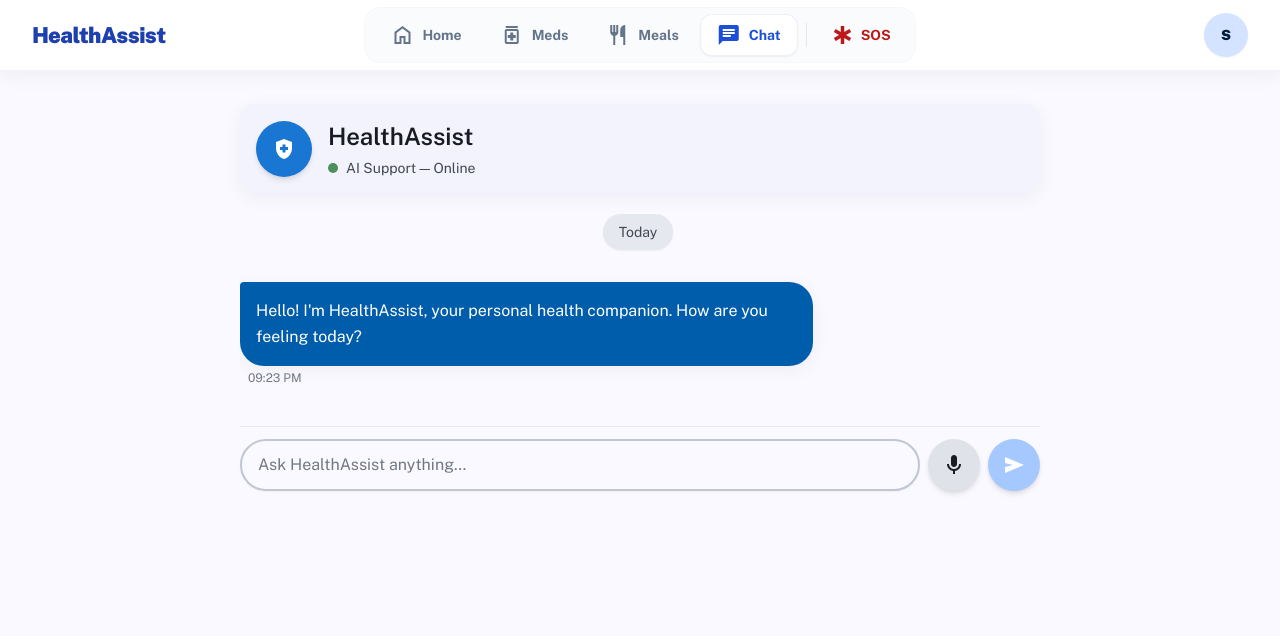
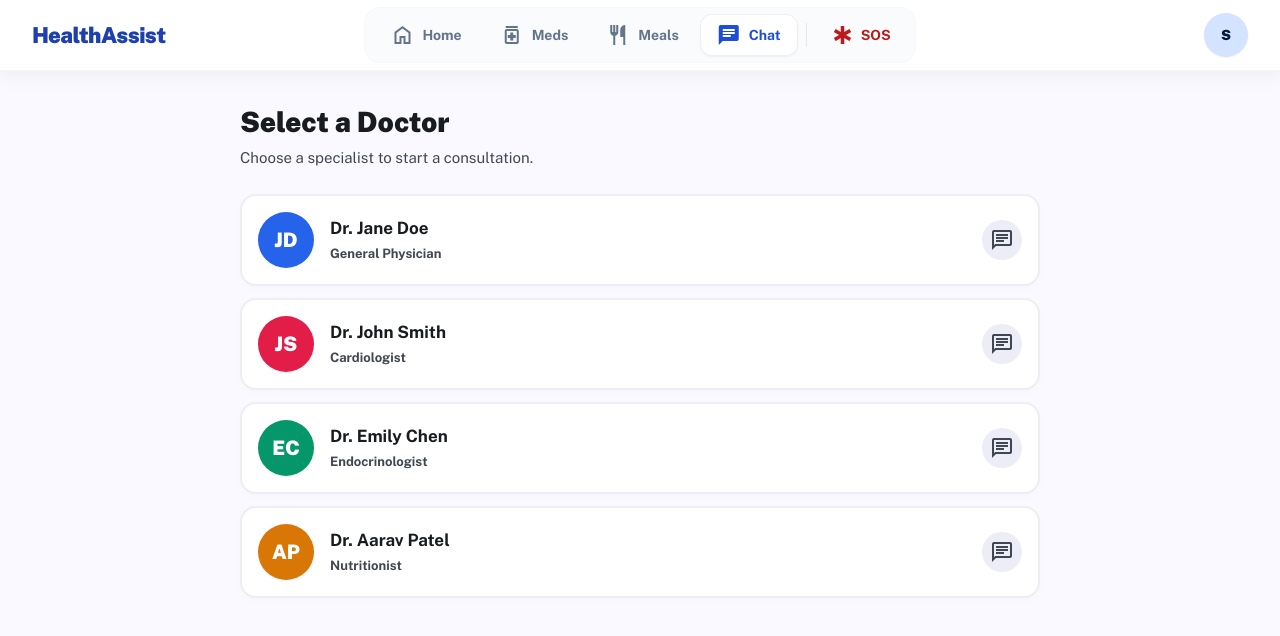
Before and after one commit to smit061205/Aarogya-sarwar, a React (Vite) app in the folder frontend/: page /chat in a window 1280 px wide. Shown: the top 636 px of the page. Built offline with nearby package versions, Linux system fonts and the light colour scheme.

Commit message:
feat(chat): implement doctor selection flow and update chat context

```diff
--- a/frontend/src/pages/Chat.jsx
+++ b/frontend/src/pages/Chat.jsx
@@ -3,7 +3,7 @@ import { useState, useEffect, useRef } from 'react';
 // Stable session ID for this browser tab
 const SESSION_ID = `session_${Date.now()}`;
 
-// Read patient data from localStorage (written by Medications and Meals pages)
+// Read patient data from localStorage
 function getPatientContext() {
   try {
     const medications = JSON.parse(localStorage.getItem('aarogya_medications') || '[]');
@@ -14,14 +14,17 @@ function getPatientContext() {
   }
 }
 
-const INITIAL_MESSAGE = {
-  role: 'ai',
-  text: "Hello! I'm HealthAssist, your personal health companion. How are you feeling today?",
-  time: new Date().toLocaleTimeString([], { hour: '2-digit', minute: '2-digit' }),
-};
+const DOCTORS = [
+  { id: 'doc1', name: 'Dr. Jane Doe', specialty: 'General Physician', initials: 'JD', color: 'bg-blue-600' },
+  { id: 'doc2', name: 'Dr. John Smith', specialty: 'Cardiologist', initials: 'JS', color: 'bg-rose-600' },
+  { id: 'doc3', name: 'Dr. Emily Chen', specialty: 'Endocrinologist', initials: 'EC', color: 'bg-emerald-600' },
+  { id: 'doc4', name: 'Dr. Aarav Patel', specialty: 'Nutritionist', initials: 'AP', color: 'bg-amber-600' }
+];
 
 export default function Chat() {
-  const [messages, setMessages] = useState([INITIAL_MESSAGE]);
+  const [view, setView] = useState('list'); // 'list' or 'chat'
+  const [selectedDoctor, setSelectedDoctor] = useState(null);
+  const [messages, setMessages] = useState([]);
   const [input, setInput] = useState('');
   const [isLoading, setIsLoading] = useState(false);
   const [isListening, setIsListening] = useState(false);
@@ -81,20 +84,37 @@ export default function Chat() {
 
   // Scroll to bottom on new message
   useEffect(() => {
-    bottomRef.current?.scrollIntoView({ behavior: 'smooth' });
-  }, [messages, isLoading]);
+    if (view === 'chat') {
+      bottomRef.current?.scrollIntoView({ behavior: 'smooth' });
+    }
+  }, [messages, isLoading, view]);
+
+  const handleSelectDoctor = (doc) => {
+    setSelectedDoctor(doc);
+    setMessages([{
+      role: 'ai',
+      text: `Hello! I am ${doc.name}, your ${doc.specialty}. How can I help you today?`,
+      time: new Date().toLocaleTimeString([], { hour: '2-digit', minute: '2-digit' }),
+    }]);
+    setView('chat');
+  };
+
+  const handleBackToList = () => {
+    setView('list');
+    setSelectedDoctor(null);
+    setMessages([]);
+  };
 
   const sendMessage = async (e) => {
     e.preventDefault();
     const text = input.trim();
-    if (!text || isLoading) return;
+    if (!text || isLoading || !selectedDoctor) return;
 
     const time = new Date().toLocaleTimeString([], { hour: '2-digit', minute: '2-digit' });
     setMessages((prev) => [...prev, { role: 'user', text, time }]);
     setInput('');
     setIsLoading(true);
 
-    // Grab fresh patient context right at send time so it always reflects latest data
     const { medications, meals } = getPatientContext();
 
     let currentPatientName = 'Smit';
@@ -107,11 +127,15 @@ export default function Chat() {
 
     try {
       const baseUrl = import.meta.env.VITE_API_URL || 'http://localhost:8000';
+
+      // Prepend context so AI acts as the doctor
+      const contextualMessage = `[System Note: Act strictly as ${selectedDoctor.name}, a ${selectedDoctor.specialty}. Respond compassionately and professionally as this doctor. Keep responses concise.]\n\nPatient says: ${text}`;
+
       const res = await fetch(`${baseUrl}/api/chat`, {
         method: 'POST',
         headers: { 'Content-Type': 'application/json' },
         body: JSON.stringify({
-          message: text,
+          message: contextualMessage,
           session_id: SESSION_ID,
           medications,
           meals,
@@ -136,7 +160,7 @@ export default function Chat() {
         ...prev,
         {
           role: 'ai',
-          text: "I'm having trouble connecting right now. If this is urgent, please use the Emergency SOS button.",
+          text: "I'm having trouble connecting right now. If this is an emergency, please use the SOS button.",
           time: new Date().toLocaleTimeString([], { hour: '2-digit', minute: '2-digit' }),
         },
       ]);
@@ -145,29 +169,56 @@ export default function Chat() {
     }
   };
 
-  // Context summary for UI — show what the AI knows
   const { medications, meals } = getPatientContext();
   const takenCount = medications.filter((m) => m.taken).length;
   const totalMeds = medications.length;
   const totalMeals = meals.length;
 
+  if (view === 'list') {
+    return (
+      <div className="flex flex-col w-full mt-4 flex-1 h-full animate-[fadeIn_0.3s_ease-out] px-2 md:px-0">
+        <h1 className="text-[28px] font-black text-on-surface leading-tight mb-2">Select a Doctor</h1>
+        <p className="text-on-surface-variant text-[15px] font-medium mb-6">Choose a specialist to start a consultation.</p>
+
+        <div className="flex flex-col gap-3">
+          {DOCTORS.map(doc => (
+            <button
+              key={doc.id}
+              onClick={() => handleSelectDoctor(doc)}
+              className="flex items-center gap-4 p-4 rounded-2xl bg-surface-container-lowest border-2 border-outline-variant/30 shadow-[0_2px_10px_rgba(0,0,0,0.02)] hover:border-primary/50 hover:shadow-[0_4px_20px_rgba(0,93,172,0.1)] transition-all text-left group active:scale-95"
+            >
+              <div className={`w-14 h-14 rounded-full ${doc.color} text-white flex items-center justify-center font-black text-[20px] shadow-sm flex-shrink-0`}>
+                {doc.initials}
+              </div>
+              <div className="flex-1">
+                <h3 className="font-bold text-[17px] text-on-surface group-hover:text-primary transition-colors">{doc.name}</h3>
+                <p className="text-[13px] text-on-surface-variant font-bold mt-0.5">{doc.specialty}</p>
+              </div>
+              <div className="w-10 h-10 rounded-full bg-surface-container flex items-center justify-center group-hover:bg-primary-fixed transition-colors">
+                <span className="material-symbols-outlined text-[20px] text-on-surface-variant group-hover:text-primary transition-colors">chat</span>
+              </div>
+            </button>
+          ))}
+        </div>
+      </div>
+    );
+  }
+
   return (
-    <div className="flex flex-col w-full mt-4 flex-1 h-full">
-      {/* AI Header */}
-      <div className="bg-surface-container-low px-4 py-4 flex items-center gap-4 shadow-[0_4px_20px_rgba(0,0,0,0.05)] rounded-2xl mb-3">
-        <div className="w-14 h-14 rounded-full bg-primary-container flex-shrink-0 flex items-center justify-center shadow-md">
-          <span
-            className="material-symbols-outlined text-[32px] text-white"
-            style={{ fontVariationSettings: "'FILL' 1" }}
-          >
-            health_and_safety
-          </span>
+    <div className="flex flex-col w-full mt-2 md:mt-4 flex-1 h-full animate-[fadeIn_0.25s_ease-out]">
+      {/* Doctor Header */}
+      <div className="bg-surface-container-low px-3 py-3 flex items-center gap-3 shadow-[0_4px_20px_rgba(0,0,0,0.05)] rounded-2xl mb-3">
+        <button onClick={handleBackToList} className="w-11 h-11 rounded-full hover:bg-surface-container-high flex items-center justify-center transition-colors active:scale-90" aria-label="Back to doctors">
+          <span className="material-symbols-outlined text-[24px] text-on-surface-variant">arrow_back</span>
+        </button>
+        <div className={`w-12 h-12 rounded-full ${selectedDoctor.color} flex-shrink-0 flex items-center justify-center shadow-md`}>
+          <span className="text-white font-black text-[18px]">{selectedDoctor.initials}</span>
         </div>
         <div className="flex-1">
-          <h2 className="font-h2 text-h2 text-on-surface m-0">HealthAssist</h2>
-          <div className="flex items-center gap-2 mt-1">
+          <h2 className="text-[16px] font-black text-on-surface m-0 leading-tight">{selectedDoctor.name}</h2>
+          <div className="flex items-center gap-2 mt-0.5">
             <span className="w-2.5 h-2.5 rounded-full bg-secondary animate-pulse"></span>
-            <span className="font-body-md text-sm text-on-surface-variant">AI Support — Online</span>
+            <span className="font-body-md text-[13px] text-on-surface-variant font-bold">{selectedDoctor.specialty} — Online</span>
           </div>
         </div>
       </div>
@@ -184,19 +235,19 @@ export default function Chat() {
           {totalMeals > 0 && (
             <span className="bg-secondary-fixed text-on-secondary-fixed text-xs font-bold px-3 py-1.5 rounded-full flex items-center gap-1">
               <span className="material-symbols-outlined text-[14px]">restaurant</span>
-              {totalMeals} meal{totalMeals !== 1 ? 's' : ''} logged today
+              {totalMeals} meal{totalMeals !== 1 ? 's' : ''} logged
             </span>
           )}
           <span className="bg-surface-container text-on-surface-variant text-xs px-3 py-1.5 rounded-full italic">
-            AI knows your health context
+            Doctor has access to your logs
           </span>
         </div>
       )}
 
       {/* Message thread */}
-      <div className="flex-1 overflow-y-auto flex flex-col gap-stack-md pb-4 pr-1">
-        <div className="flex justify-center my-2">
-          <span className="bg-surface-container-high text-on-surface-variant font-label-bold text-sm px-4 py-2 rounded-full shadow-sm">
+      <div className="flex-1 overflow-y-auto flex flex-col gap-4 pb-4 pr-1 scroll-smooth">
+        <div className="flex justify-center my-1">
+          <span className="bg-surface-container-high text-on-surface-variant font-black text-[11px] uppercase tracking-wider px-4 py-1.5 rounded-full shadow-sm">
             Today
           </span>
         </div>
@@ -204,20 +255,20 @@ export default function Chat() {
         {messages.map((msg, idx) =>
           msg.role === 'ai' ? (
             <div key={idx} className="flex justify-start w-full">
-              <div className="flex flex-col gap-1 max-w-[85%] sm:max-w-[72%]">
-                <div className="bg-primary text-on-primary p-4 rounded-[24px] rounded-tl-[4px] shadow-[0_4px_20px_rgba(0,0,0,0.05)]">
-                  <p className="font-body-lg text-[16px] m-0 leading-relaxed whitespace-pre-wrap">{msg.text}</p>
+              <div className="flex flex-col gap-1 max-w-[85%] sm:max-w-[75%]">
+                <div className="bg-surface-container-lowest text-on-surface p-4 rounded-[20px] rounded-tl-[4px] shadow-sm border border-outline-variant/30">
+                  <p className="font-body-lg text-[15px] m-0 leading-relaxed whitespace-pre-wrap">{msg.text}</p>
                 </div>
-                <span className="font-body-md text-xs text-outline ml-2">{msg.time}</span>
+                <span className="font-body-md text-[11px] font-bold text-outline ml-2">{msg.time}</span>
               </div>
             </div>
           ) : (
             <div key={idx} className="flex justify-end w-full">
-              <div className="flex flex-col gap-1 max-w-[85%] sm:max-w-[72%] items-end">
-                <div className="bg-surface-container-highest text-on-surface p-4 rounded-[24px] rounded-tr-[4px] shadow-[0_4px_20px_rgba(0,0,0,0.05)] border border-outline-variant/30">
-                  <p className="font-body-lg text-[16px] m-0 leading-relaxed">{msg.text}</p>
+              <div className="flex flex-col gap-1 max-w-[85%] sm:max-w-[75%] items-end">
+                <div className="bg-primary text-on-primary p-4 rounded-[20px] rounded-tr-[4px] shadow-md">
+                  <p className="font-body-lg text-[15px] m-0 leading-relaxed">{msg.text}</p>
                 </div>
-                <span className="font-body-md text-xs text-outline mr-2">{msg.time}</span>
+                <span className="font-body-md text-[11px] font-bold text-outline mr-2">{msg.time}</span>
               </div>
             </div>
           )
@@ -226,10 +277,10 @@ export default function Chat() {
         {/* Typing indicator */}
         {isLoading && (
           <div className="flex justify-start w-full">
-            <div className="bg-primary text-on-primary px-5 py-3.5 rounded-[24px] rounded-tl-[4px] shadow-sm flex items-center gap-1.5">
-              <span className="w-2 h-2 rounded-full bg-on-primary/80 animate-bounce [animation-delay:0ms]" />
-              <span className="w-2 h-2 rounded-full bg-on-primary/80 animate-bounce [animation-delay:150ms]" />
-              <span className="w-2 h-2 rounded-full bg-on-primary/80 animate-bounce [animation-delay:300ms]" />
+            <div className="bg-surface-container-lowest text-on-surface px-5 py-3.5 rounded-[20px] rounded-tl-[4px] shadow-sm border border-outline-variant/30 flex items-center gap-1.5">
+              <span className="w-2 h-2 rounded-full bg-outline animate-bounce [animation-delay:0ms]" />
+              <span className="w-2 h-2 rounded-full bg-outline animate-bounce [animation-delay:150ms]" />
+              <span className="w-2 h-2 rounded-full bg-outline animate-bounce [animation-delay:300ms]" />
             </div>
           </div>
         )}
@@ -240,23 +291,23 @@ export default function Chat() {
       {/* Input bar */}
       <form
         onSubmit={sendMessage}
-        className="flex items-center gap-2 pt-3 border-t border-outline-variant/30 pb-2"
+        className="flex items-center gap-2 pt-3 border-t border-outline-variant/30 pb-2 md:pb-0"
       >
         <div className="flex-1">
           <input
             value={input}
             onChange={(e) => setInput(e.target.value)}
             disabled={isLoading}
-            className="w-full min-h-[52px] bg-surface border-2 border-outline-variant focus:border-primary rounded-[28px] py-3 px-4 font-body-lg text-[16px] text-on-surface placeholder:text-outline transition-colors outline-none shadow-sm disabled:opacity-60"
-            placeholder="Ask HealthAssist anything…"
+            className="w-full min-h-[52px] bg-surface border-2 border-outline-variant focus:border-primary rounded-full py-3 px-5 font-bold text-[15px] text-on-surface placeholder:text-outline placeholder:font-medium transition-colors outline-none shadow-sm disabled:opacity-60"
+            placeholder={`Message ${selectedDoctor.name}...`}
             type="text"
           />
         </div>
         <button
           type="button"
           onClick={toggleListening}
-          className={`w-[52px] h-[52px] flex-shrink-0 rounded-full flex items-center justify-center shadow-md active:scale-95 transition-all
-            ${isListening ? 'bg-error text-white animate-pulse shadow-error/30' : 'bg-surface-container-highest text-on-surface'}`}
+          className={`w-[52px] h-[52px] flex-shrink-0 rounded-full flex items-center justify-center shadow-sm active:scale-95 transition-all
+            ${isListening ? 'bg-error text-white animate-pulse shadow-error/30' : 'bg-surface-container-high text-on-surface hover:bg-surface-container-highest'}`}
           aria-label="Toggle voice input"
         >
           <span className="material-symbols-outlined text-[24px]" style={{ fontVariationSettings: "'FILL' 1" }} aria-hidden="true">
```
